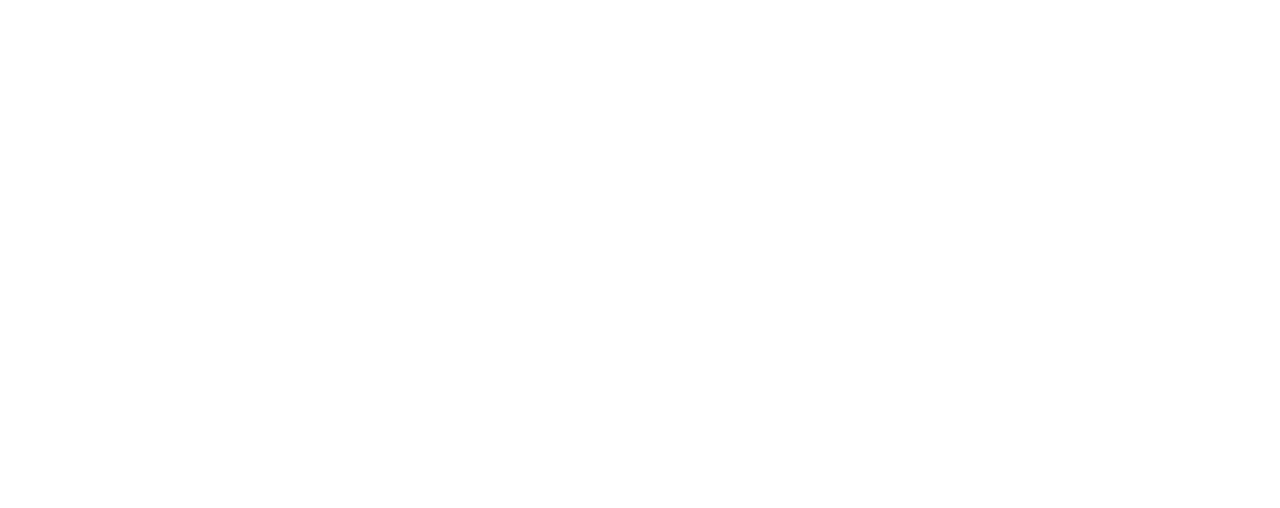
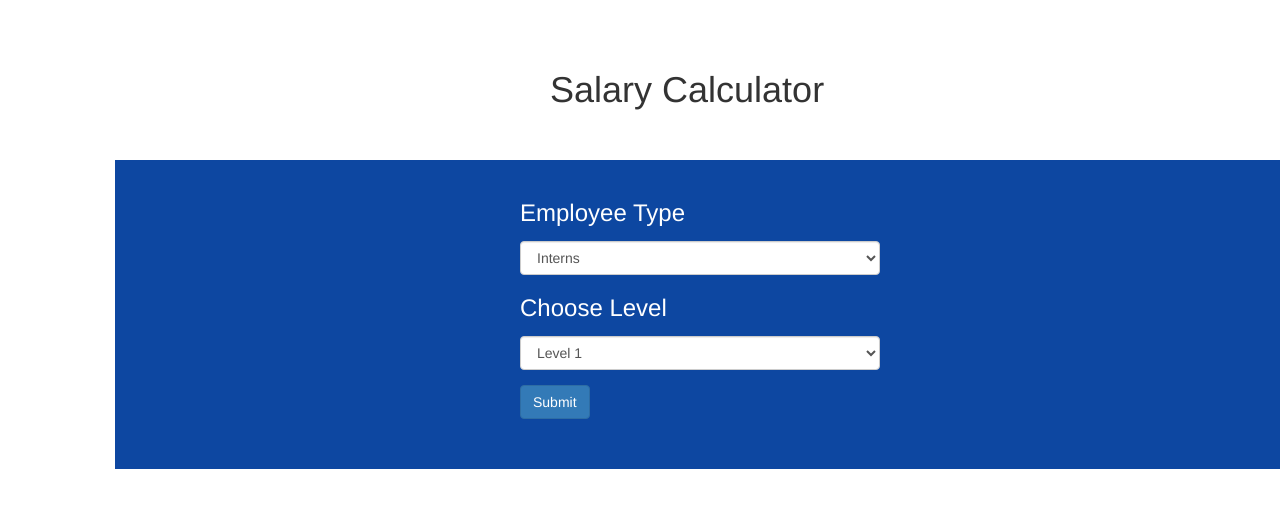
Before and after one commit to ayeniblessing101/salary_calculator, a plain HTML site: page index.html in a window 1280 px wide. Drawn offline with Linux system fonts and the light colour scheme.

Commit message:
Add Modified CSS and HTML

```diff
--- a/css/styler.css
+++ b/css/styler.css
@@ -0,0 +1,15 @@
+.container{
+    background-color: #0d47a1;
+    margin-left: 115px;
+    margin-top: 50px;
+    padding-bottom: 50px;
+}
+
+h3{
+     color: #ffffff;
+
+}
+h1{
+    padding-left:550px;
+    margin-top: 70px;
+}
--- a/index.html
+++ b/index.html
@@ -10,9 +10,40 @@
 
 	<!-- External CSS -->
     <link rel="stylesheet" href="css/bootstrap.css">
-
+    <link rel="stylesheet" href="css/styler.css">
 </head>
 <body>
+	<h1> Salary Calculator</h1>
+	<div class = "container">
+		<div class = "row">
+			<div class = "col-md-4">
+			</div>
+			<div class = "col-md-4"></br>
+				<form>
+					<fieldset>
+						<div class="form-group">
+							<label for=""><h3>Employee Type</h3></label>
+							<select id="" class="form-control">
+								<option value="interns">Interns</option>
+								<option value="associates">Associates</option>
+								<option value="managers">Managers</option>
+								<option value="executives">Executives</option>
+								<option value="directors">Directors</option>
+							</select>
+							<label for=""><h3>Choose Level</h3></label>
+							<select id="" class="form-control">
+								<option value="level1">Level 1</option>
+								<option value="level2">Level 2</option>
+							</select>
+						</div>
+						<button type="submit" class="btn btn-primary">Submit</button>
+					</fieldset>
+				</form>
+			</div>
+			<div class = "col-md-4">
+			</div>
+		</div>
+	</div>
 
 </body>
 
```
